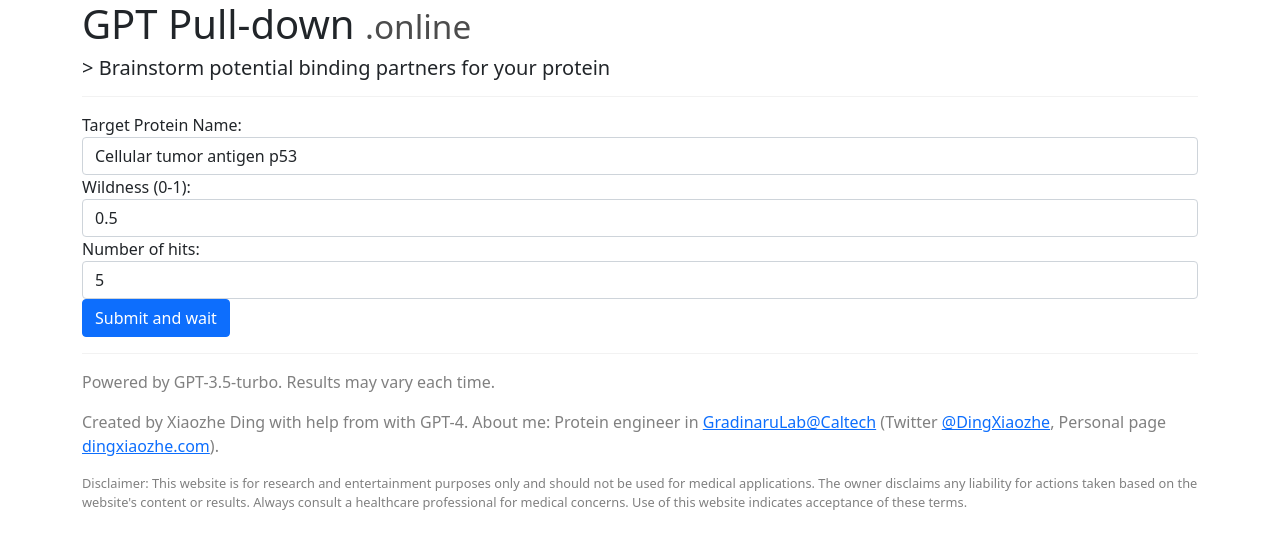
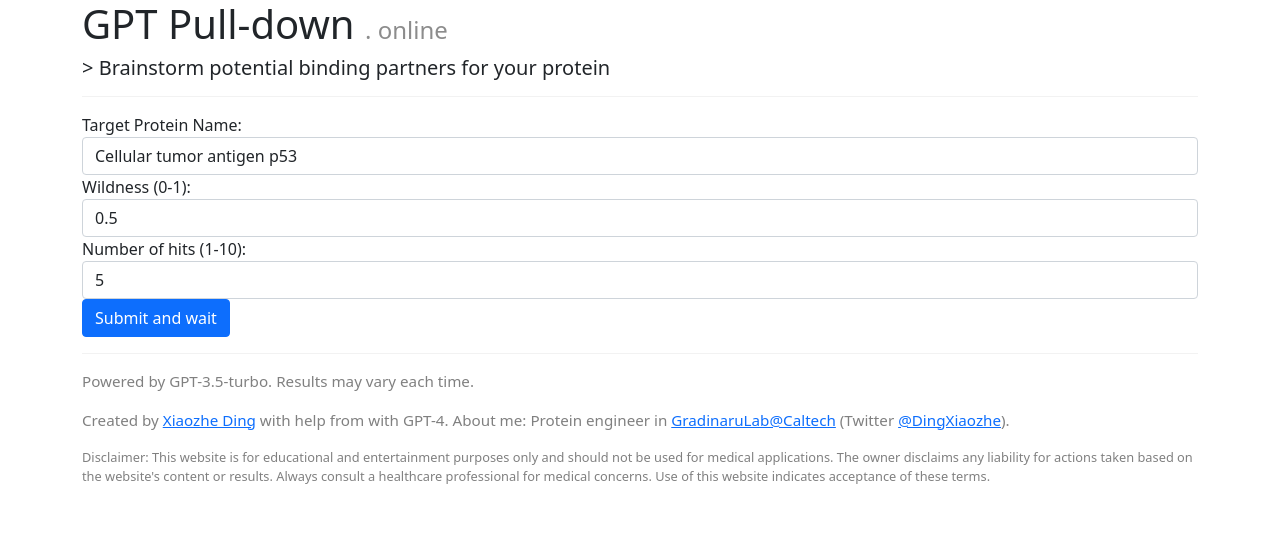
Before and after one commit to xz-ding/GPTPullDown, a Flask app: page / in a window 1280 px wide. Shown: the top 549 px of the page. Run offline with Flask 2, Linux system fonts and the light colour scheme.

Commit message:
made the web prettier

```diff
--- a/templates/index.html
+++ b/templates/index.html
@@ -5,7 +5,7 @@
 {% block content %}
     <h1>
       GPT Pull-down
-      <span style="font-size: smaller; color: rgba(0, 0, 0, 0.7);">.online</span>
+      <span style="font-size: x-large; color: rgba(0, 0, 0, 0.45);">. online</span>
     </h1>
     <h5>> Brainstorm potential binding partners for your protein </h5>
     <hr style="border-top: 1px solid #ccc;">
@@ -20,16 +20,16 @@
       <input type="number" class="form-control" id="temperature" name="temperature" min="0" max="1" step="0.1" value="0.5" required>
     </div>
     <div class="form-group">
-      <label for="number_of_results">Number of hits:</label>
+      <label for="number_of_results">Number of hits (1-10):</label>
       <input type="number" class="form-control" id="number_of_results" name="number_of_results" min="1" max="10" step="1" value="5" required>
     </div>
     <button type="submit" class="btn btn-primary">Submit and wait</button>
     </form>
 
     <hr style="border-top: 1px solid #ccc;">
-    <p style="color: grey;">Powered by GPT-3.5-turbo. Results may vary each time. </p>
-    <p style="color: grey;">Created by Xiaozhe Ding with help from with GPT-4. About me: Protein engineer in <a href="https://glab.caltech.edu/" target="_blank">GradinaruLab@Caltech</a> (Twitter <a href="https://twitter.com/DingXiaozhe" target="_blank">@DingXiaozhe</a>, Personal page <a href="https://www.dingxiaozhe.com" target="_blank">dingxiaozhe.com</a>).</p>
-    <p style="font-size: 0.8rem; color: grey;">Disclaimer: This website is for research and entertainment purposes only and should not be used for medical applications. The owner disclaims any liability for actions taken based on the website's content or results. Always consult a healthcare professional for medical concerns. Use of this website indicates acceptance of these terms.</p>
+    <p style="font-size: 0.95rem; color: grey;">Powered by GPT-3.5-turbo. Results may vary each time. </p>
+    <p style="font-size: 0.95rem; color: grey;">Created by <a href="https://www.dingxiaozhe.com" target="_blank">Xiaozhe Ding</a> with help from with GPT-4. About me: Protein engineer in <a href="https://glab.caltech.edu/" target="_blank">GradinaruLab@Caltech</a> (Twitter <a href="https://twitter.com/DingXiaozhe" target="_blank">@DingXiaozhe</a>).</p>
+    <p style="font-size: 0.8rem; color: grey;">Disclaimer: This website is for educational and entertainment purposes only and should not be used for medical applications. The owner disclaims any liability for actions taken based on the website's content or results. Always consult a healthcare professional for medical concerns. Use of this website indicates acceptance of these terms.</p>
 
 
   {% if error %}
--- a/templates/results.html
+++ b/templates/results.html
@@ -5,7 +5,7 @@
 {% block content %}
     <h1>
       GPT Pull-down
-      <span style="font-size: smaller; color: rgba(0, 0, 0, 0.7);">.online</span>
+      <span style="font-size: x-large; color: rgba(0, 0, 0, 0.45);">. online</span>
     </h1>
     <h5>> Brainstorm potential binding partners for your protein </h5>
     <hr style="border-top: 1px solid #ccc;">
@@ -40,8 +40,8 @@
     <!-- <button class="btn btn-secondary" id="getPurificationProtocolBtn">Get purification protocol</button> -->
 
     <hr style="border-top: 1px solid #ccc;">
-    <p style="color: grey;">Powered by GPT-3.5-turbo. Results may vary each time. </p>
-    <p style="color: grey;">Created by Xiaozhe Ding with help from with GPT-4. About me: Protein engineer in <a href="https://glab.caltech.edu/" target="_blank">GradinaruLab@Caltech</a> (Twitter <a href="https://twitter.com/DingXiaozhe" target="_blank">@DingXiaozhe</a>, Personal page <a href="https://www.dingxiaozhe.com" target="_blank">dingxiaozhe.com</a>).</p>
+    <p style="font-size: 0.95rem; color: grey;">Powered by GPT-3.5-turbo. Results may vary each time. </p>
+    <p style="font-size: 0.95rem; color: grey;">Created by <a href="https://www.dingxiaozhe.com" target="_blank">Xiaozhe Ding</a> with help from with GPT-4. About me: Protein engineer in <a href="https://glab.caltech.edu/" target="_blank">GradinaruLab@Caltech</a> (Twitter <a href="https://twitter.com/DingXiaozhe" target="_blank">@DingXiaozhe</a>).</p>
     <p style="font-size: 0.8rem; color: grey;">Disclaimer: This website is for educational and entertainment purposes only and should not be used for medical applications. The owner disclaims any liability for actions taken based on the website's content or results. Always consult a healthcare professional for medical concerns. Use of this website indicates acceptance of these terms.</p>
 
 <!-- Add the rest of the content -->
```
